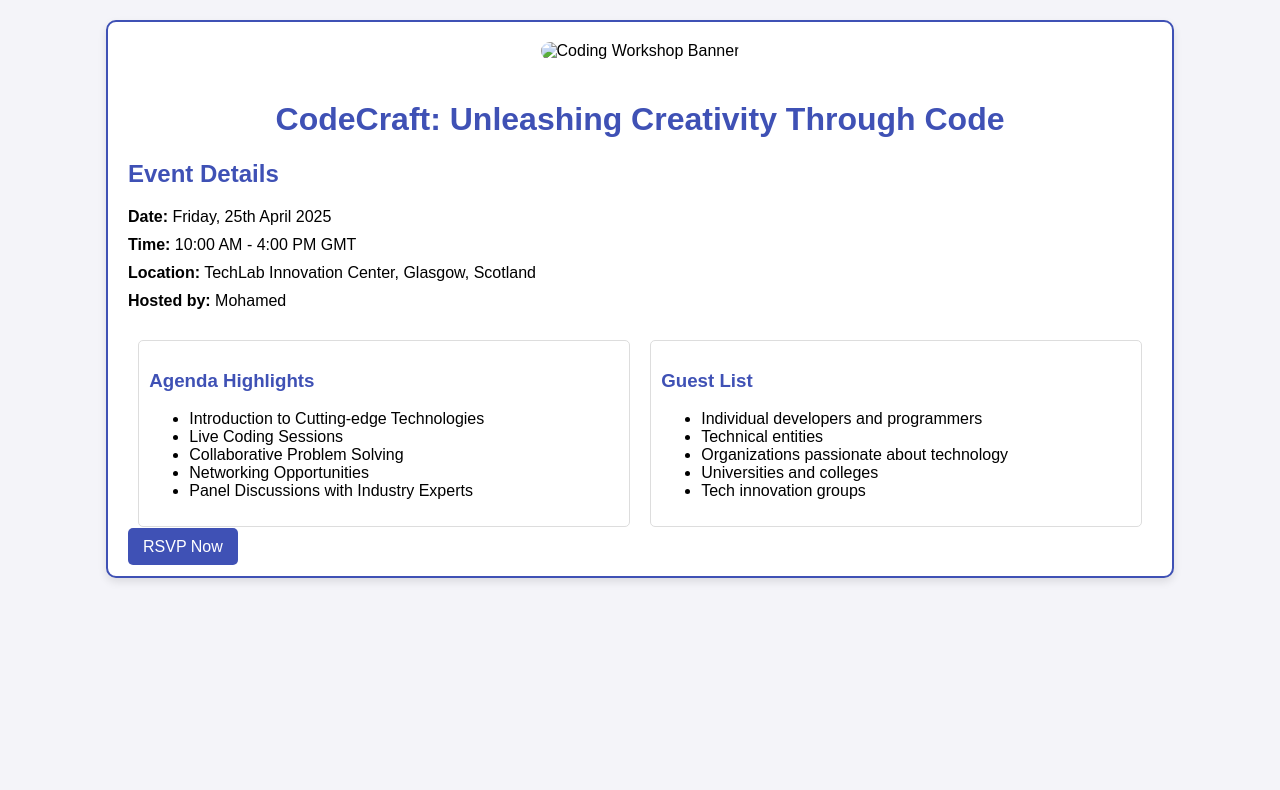
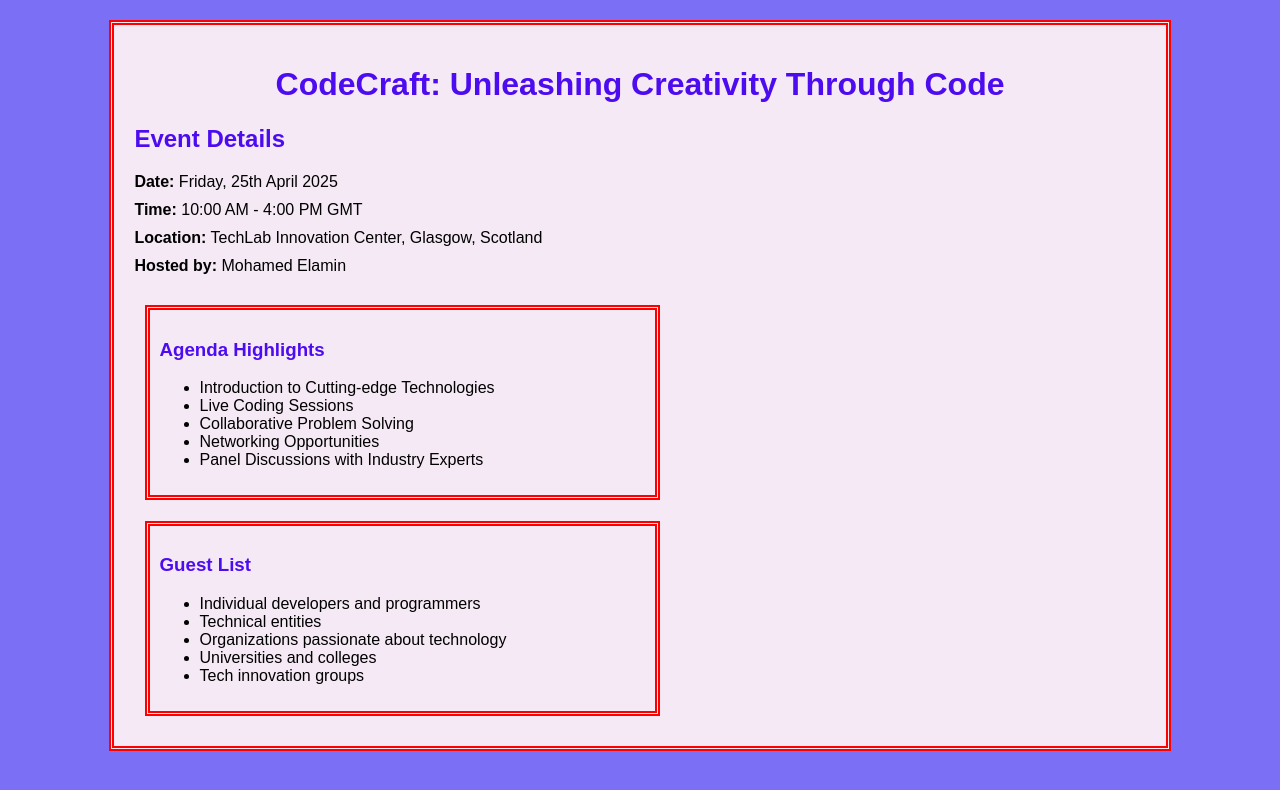
Before and after one commit to MohamedElamin-UK/MohamedElamin-UK.github.io, a plain HTML site: page index.html in a window 1280 px wide. Drawn offline with Linux system fonts and the light colour scheme.

Commit message:
Update index.html
Event Invite Project

```diff
--- a/index.html
+++ b/index.html
@@ -1,70 +1,57 @@
 <!DOCTYPE html>
-<html lang="en">
+<html>
     <head>
-    <meta charset="UTF-8">
-    <meta name="viewport" content="width=device-width, initial-scale=1.0">
-    <title>Coding Workshop Invitation</title>
+        <meta charset="utf-8">
+        <title>Spin-off of "Project: Event invite"</title>
         <style>
                  body {
             font-family: Arial, sans-serif;
-            background-color: #f4f4f9;
-            margin: 0;
-            padding: 0;
+            background-color:rgb(123, 112, 245);
         }
         .container {
             width: 80%;
             margin: 20px auto;
             padding: 20px;
-            border: 2px solid #3f51b5;
-            border-radius: 10px;
-            background-color: #ffffff;
-            box-shadow: 0 4px 8px rgba(0, 0, 0, 0.1);
+            border: 5px double red;
+            background-color: rgb(245, 233, 245);
         }
         h1, h2, h3 {
-            color: #3f51b5;
+            color: rgb(77, 12, 240);
         }
         .banner {
             text-align: center;
         }
-        .banner img {
-            width: 100%;
-            border-radius: 10px;
-            margin-bottom: 20px;
-        }
+
         .details {
             margin: 20px 0;
         }
         .details div {
             margin-bottom: 10px;
         }
-        .agenda, .guest-list {
+        .agenda {
             float: left;
             width: 48%;
             margin: 1%;
             padding: 10px;
-            border: 1px solid #ddd;
-            border-radius: 5px;
-            box-sizing: border-box;
+            border: 5px double red;
+        }
+         .guest-list{
+            float: left;
+            width: 48%;
+            margin: 1%;
+            padding: 10px;
+            border: 5px double red;
         }
         .clearfix {
             clear: both;
         }
-        a {
-            color: #ffffff;
-            background-color: #3f51b5;
-            padding: 10px 15px;
-            text-decoration: none;
-            border-radius: 5px;
-        }
-        a:hover {
-            background-color: #303f9f;
-        }
         </style>
     </head>
     <body>
+
         <div class="container">
         <div class="banner">
-            <img src="workshop_banner.jpg" alt="Coding Workshop Banner">
+
             <h1>CodeCraft: Unleashing Creativity Through Code</h1>
         </div>
         <div class="details">
@@ -72,7 +59,7 @@
             <div><strong>Date:</strong> Friday, 25th April 2025</div>
             <div><strong>Time:</strong> 10:00 AM - 4:00 PM GMT</div>
             <div><strong>Location:</strong> TechLab Innovation Center, Glasgow, Scotland</div>
-            <div><strong>Hosted by:</strong> Mohamed</div>
+            <div><strong>Hosted by:</strong> Mohamed Elamin</div>
         </div>
         <div class="agenda">
             <h3>Agenda Highlights</h3>
@@ -95,9 +82,8 @@
             </ul>
         </div>
         <div class="clearfix"></div>
-        <div>
-            <a href="mailto:workshop@example.com">RSVP Now</a>
+
     </div>
-    </div>
+
     </body>
 </html>
```
Lines whose indentation alone changed are shown as unchanged.
